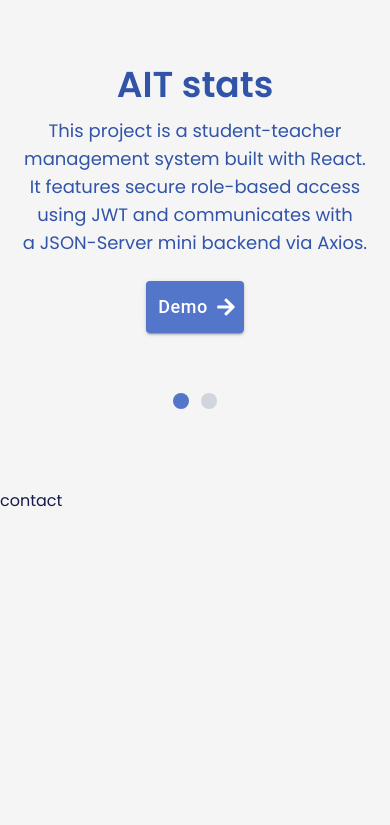
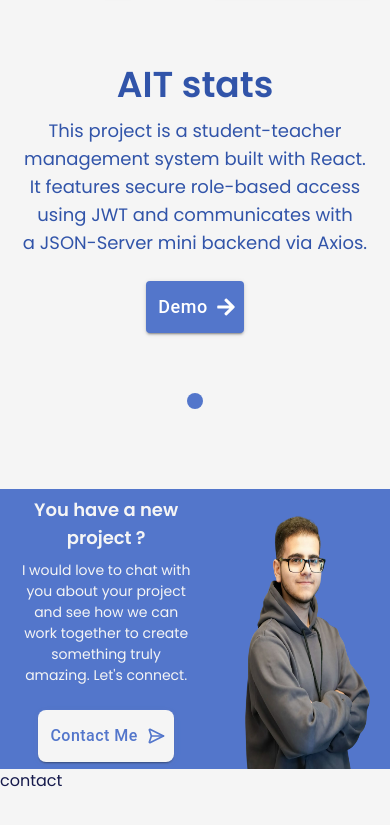
Before and after one commit to OmerTTech/Portfolio, a React (Vite) app: page / in a window 390 px wide. Shown: the part 3602-4427 px from the top of the page. Built offline with nearby package versions, Linux system fonts and the light colour scheme.

Commit message:
New Section added, Navbar scrolling fixed for all devices

```diff
--- a/src/Components/Mobile/MobileNavbar.jsx
+++ b/src/Components/Mobile/MobileNavbar.jsx
@@ -47,7 +47,7 @@ const MobileNavbar = ({isScrolled}) => {
               <div className="p-6 pb-2 *:*:hover:text-dark-hover">
                 <div className="grid grid-cols-12 gap-6.5 *:cursor-pointer ">
                   <span className={`col-span-4 pt-2 py-1 ${isScrolled ? "" : "active"}`}>
-                    <ScrollLink to="home" offset={0}>
+                    <ScrollLink to="home" offset={-300}>
                       <div className="flex items-center justify-center">
                         <p className="flex flex-col items-center justify-center">
                           <BiHomeAlt className="text-2xl" />
@@ -58,7 +58,7 @@ const MobileNavbar = ({isScrolled}) => {
                   </span>
 
                   <span className="col-span-4 pt-2 py-1">
-                    <ScrollLink to="about" offset={0}>
+                    <ScrollLink to="about" offset={175}>
                       <div className="flex items-center justify-center">
                         <p className="flex flex-col items-center justify-center">
                           <GoPerson className="text-2xl drop-shadow-3xs drop-shadow-black" />
@@ -69,7 +69,7 @@ const MobileNavbar = ({isScrolled}) => {
                   </span>
 
                   <span className="col-span-4 pt-2 py-1">
-                    <ScrollLink to="skills" offset={40}>
+                    <ScrollLink to="skills" offset={175}>
                       <div className="flex items-center justify-center ">
                         <p className="flex flex-col items-center justify-center">
                           <FiFileText className="text-xl" />
@@ -80,7 +80,7 @@ const MobileNavbar = ({isScrolled}) => {
                   </span>
 
                   <span className="col-span-6 ms-15 pt-2 py-1">
-                    <ScrollLink to="portfolio" offset={50}>
+                    <ScrollLink to="portfolio" offset={175}>
                       <div className="flex items-center justify-center ">
                         <p className="flex flex-col items-center justify-center">
                           <IoImageOutline className="text-2xl drop-shadow-6xs drop-shadow-black" />
@@ -91,7 +91,7 @@ const MobileNavbar = ({isScrolled}) => {
                   </span>
 
                   <span className="col-span-6 me-15 pt-2 py-1">
-                    <ScrollLink to="contact" offset={50}>
+                    <ScrollLink to="contact" offset={0}>
                       <div className="flex items-center justify-center ">
                         <p className="flex flex-col flex-nowrap items-center justify-center">
                           <VscSend className="text-2xl drop-shadow-4xs drop-shadow-black" />
--- a/src/Components/Navbar.jsx
+++ b/src/Components/Navbar.jsx
@@ -24,13 +24,13 @@ const Navbar = ({ isScrolled }) => {
               <li>Home</li>
             </ScrollLink>
           </span>
-          <ScrollLink to="about" offset={100}>
+          <ScrollLink to="about" offset={85}>
             <li>About</li>
           </ScrollLink>
-          <ScrollLink to="skills" offset={175}>
+          <ScrollLink to="skills" offset={85}>
             <li>Skills</li>
           </ScrollLink>
-          <ScrollLink to="portfolio" offset={150}>
+          <ScrollLink to="portfolio" offset={85}>
             <li>Portfolio</li>
           </ScrollLink>
           <ScrollLink to="contact">
--- /dev/null
+++ b/src/Components/NewProject.jsx
@@ -0,0 +1,46 @@
+import React from "react";
+import { FaArrowRight } from "react-icons/fa";
+import { Button } from "@mui/material";
+import ScrollLink from "./ScrollLink";
+import { TbSend2 } from "react-icons/tb";
+import NewProjectImage from "../Assets/NewProjectImage.png";
+
+const NewProject = () => {
+  return (
+    <div className="pt-20 h-[360px] sm:h-[400px]  flex justify-center overflow-hidden">
+      <div className="bg-main w-full md:w-[700px] sm:rounded-2xl flex flex-row items-center md:justify-between  text-white ">
+        {/* Sol taraftaki metin ve buton */}
+        <div className="px-8 max-sm:ps-5 py-8 md:py-12 lg:py-16 flex flex-col text-center sm:text-start  items-center sm:items-start w-23/40 sm:w-10/20 ">
+          <h2 className="text-lg sm:text-[22px] font-semibold mb-2">
+            You have a new project ?
+          </h2>
+          <p className="text-[14px] mb-6">
+            I would love to chat with you about your project and see how we can
+            work together to create something truly amazing. Let's connect.
+          </p>
+          <ScrollLink to="contact">
+            <Button
+              variant="contained"
+              className="!capitalize !rounded-lg !p-3 lg:!p-3.5 !text-[16px] !font-[500] md:!pe-3.5 lg:!pe-3.5 !bg-white !text-main ease drop-shadow-sm drop-shadow-light-hover"
+              endIcon={<TbSend2 />}
+            >
+              Contact Me
+            </Button>
+          </ScrollLink>
+        </div>
+
+        {/* Sağ taraftaki resim */}
+        <div className="p-0 h-full w-4/10 -mt-22 flex ">
+          {/* Buraya resminizi ekleyin */}
+          <img
+            src={NewProjectImage}
+            alt="An professional developer"
+            className="h-[340px] sm:h-[380px] rounded-lg"
+          />
+        </div>
+      </div>
+    </div>
+  );
+};
+
+export default NewProject;
--- a/src/Components/Portfolio/Portfolio.jsx
+++ b/src/Components/Portfolio/Portfolio.jsx
@@ -22,7 +22,7 @@ const Portfolio = () => {
   const currentProject = portfolioSlides[currentSlideIndex];
 
   return (
-    <div className="py-20">
+    <div className="pt-20">
       <div className="flex flex-col items-center justify-center gap-2 mb-10">
         <h1 className="text-4xl font-[600]">Portfolio</h1>
         <p className="text-sm text-dark-hover">Most recent work</p>
--- a/src/Components/Portfolio/PortfolioData.jsx
+++ b/src/Components/Portfolio/PortfolioData.jsx
@@ -9,13 +9,6 @@ const portfolioSlides = [
     text: "This project is a student-teacher management system built with React. It features secure role-based access using JWT and communicates with \n a JSON-Server mini backend via Axios.",
     demoLink: "http://ait-stats.netlify.app",
   },
-  {
-    id: 1,
-    image: AIT_stats,
-    title: "AIT stats",
-    text: "This project",
-    demoLink: "http://ait-stats.netlify.app",
-  },
 ];
 
-export default portfolioSlides
+export default portfolioSlides;
--- a/src/Public/PublicHome.jsx
+++ b/src/Public/PublicHome.jsx
@@ -7,6 +7,7 @@ import AboutMe from "../Components/AboutMe/AboutMe";
 import Skills from "../Components/Skills";
 import Qualification from "../Components/Qualification/Qualification";
 import Portfolio from "../Components/Portfolio/Portfolio";
+import NewProject from "../Components/NewProject";
 
 const PublicHome = () => {
   const [isScrolled, setIsScrolled] = useState(false);
@@ -68,6 +69,8 @@ const PublicHome = () => {
             <Portfolio />
           </section>
         </Element>
+        <NewProject/>
+
         <Element name="contact">
           <section className="h-[120vh]">contact</section>
         </Element>
```
Also changed, not shown: src/Assets/NewProjectImage.png (added).
